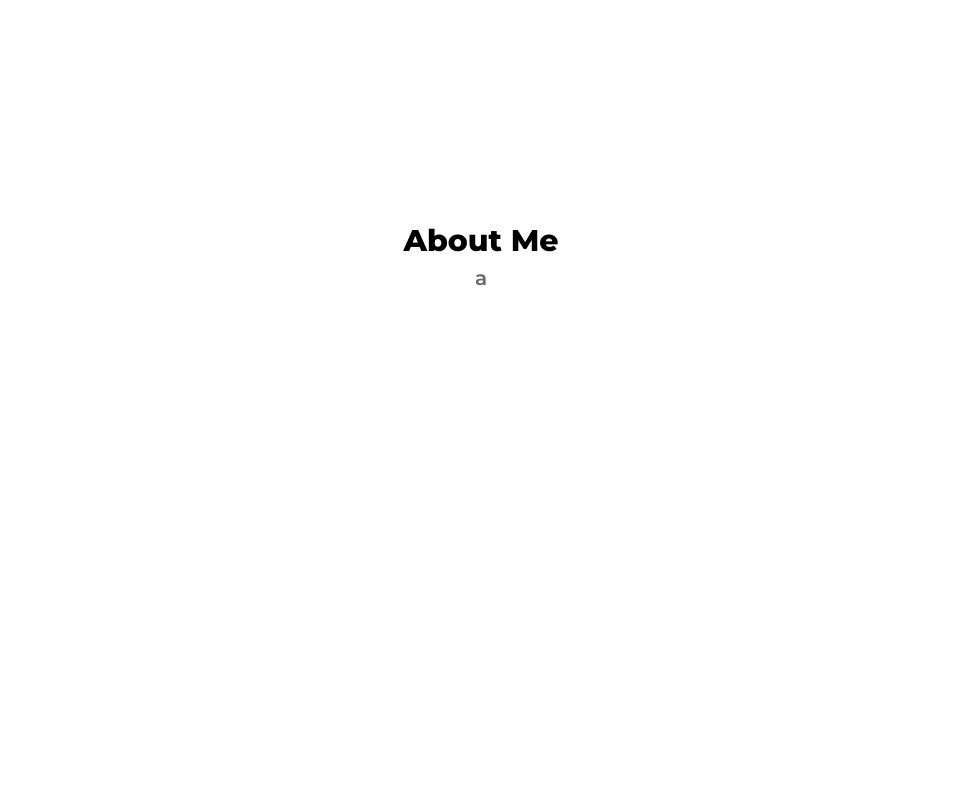
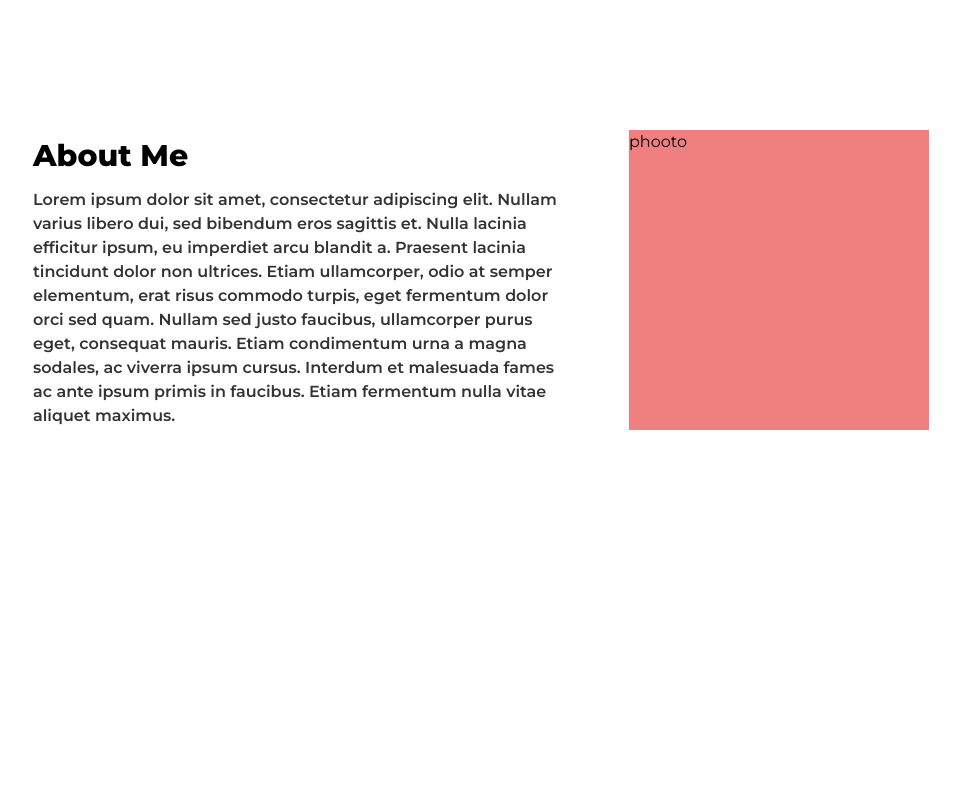
Before and after one commit to dark-sorceror/Personal-Website, a React (Vite) app: page / in a window 1280 px wide. Shown: the part 920-1720 px from the top of the page, without its empty margins (159-1119 px from the left). Built offline with nearby package versions, Linux system fonts and the light colour scheme.

Commit message:
Add About Me Page

```diff
--- a/src/App.css
+++ b/src/App.css
@@ -40,6 +40,7 @@
     grid-template-columns: 1fr auto;
     align-items: center;
     height: 400px;
+    width: 100%;
 }
 
 .name {
@@ -170,8 +171,9 @@
 .s-head {
     display: flex;
     flex-direction: column;
-    align-items: center;
-    margin-bottom: 50px;
+    text-align: left;
+    flex-grow: 1;
+    gap: 10px;
 
     .title {
         font-size: 30px;
@@ -181,8 +183,22 @@
     .desc {
         margin-top: 0px;
         font-weight: 600;
-        font-size: 20px;
-        opacity: 60%;
+        font-size: 16px;
+        opacity: 80%;
+    }
+}
+
+.s2-content.s-c, .s3-content, .s4-content {
+    flex-direction: row;
+    justify-content: space-between;
+    gap: 60px;
+    align-items: center;
+
+    .photo {
+        width: 300px;
+        background-color: lightcoral;
+        aspect-ratio: 1 / 1;
+        flex-shrink: 0;
     }
 }
 
--- a/src/Home.tsx
+++ b/src/Home.tsx
@@ -53,8 +53,22 @@ export default function Home() {
                     <div className="s-head">
                         <span className="title">About Me</span>
 
-                        <span className="desc">a</span>
+                        <span className="desc">
+                            Lorem ipsum dolor sit amet, consectetur adipiscing
+                            elit. Nullam varius libero dui, sed bibendum eros
+                            sagittis et. Nulla lacinia efficitur ipsum, eu
+                            imperdiet arcu blandit a. Praesent lacinia tincidunt
+                            dolor non ultrices. Etiam ullamcorper, odio at
+                            semper elementum, erat risus commodo turpis, eget
+                            fermentum dolor orci sed quam. Nullam sed justo
+                            faucibus, ullamcorper purus eget, consequat mauris.
+                            Etiam condimentum urna a magna sodales, ac viverra
+                            ipsum cursus. Interdum et malesuada fames ac ante
+                            ipsum primis in faucibus. Etiam fermentum nulla
+                            vitae aliquet maximus.
+                        </span>
                     </div>
+                    <div className="photo">phooto</div>
                 </div>
             </section>
             <section className="s3 s" id="experience">
```
